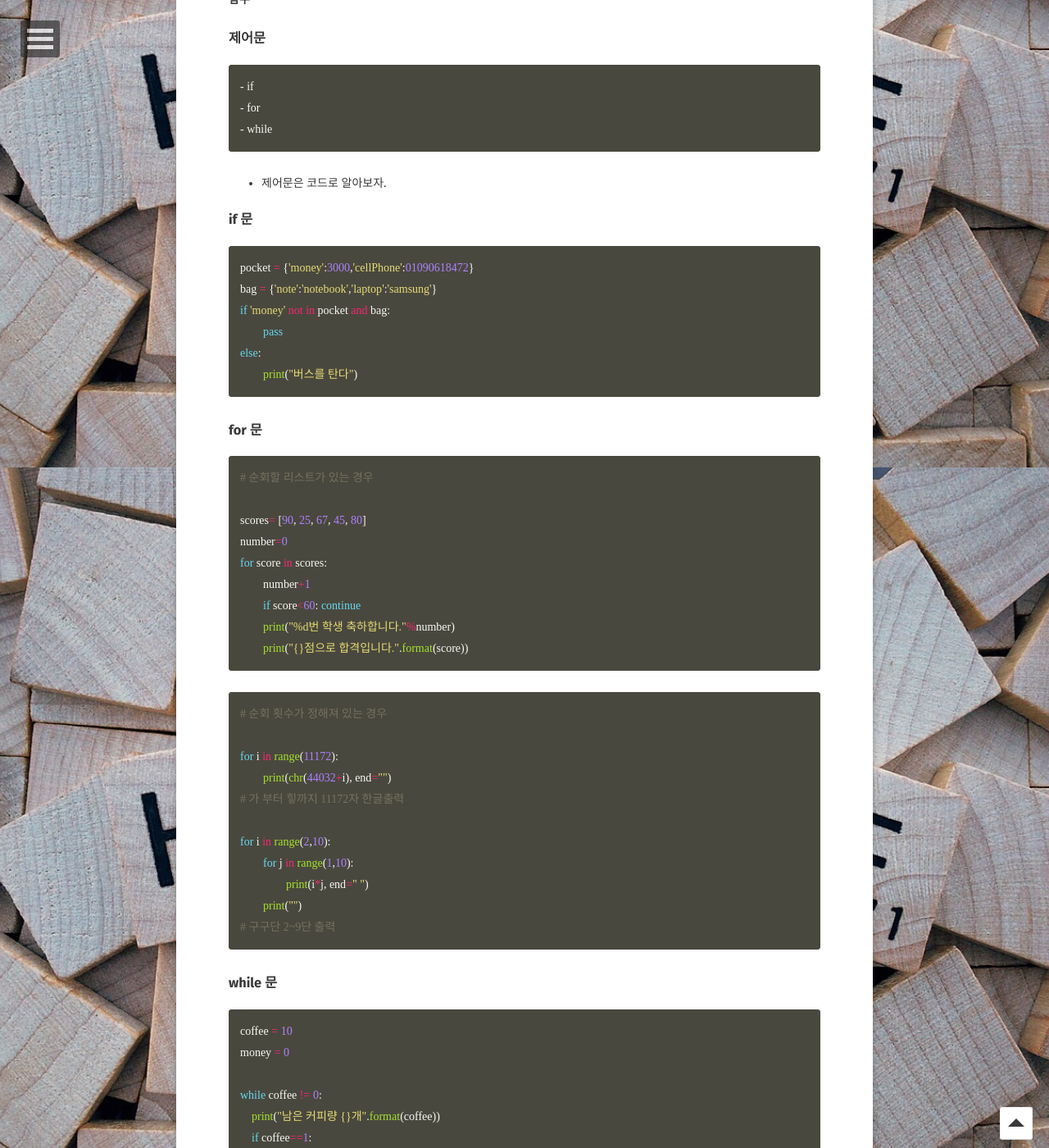
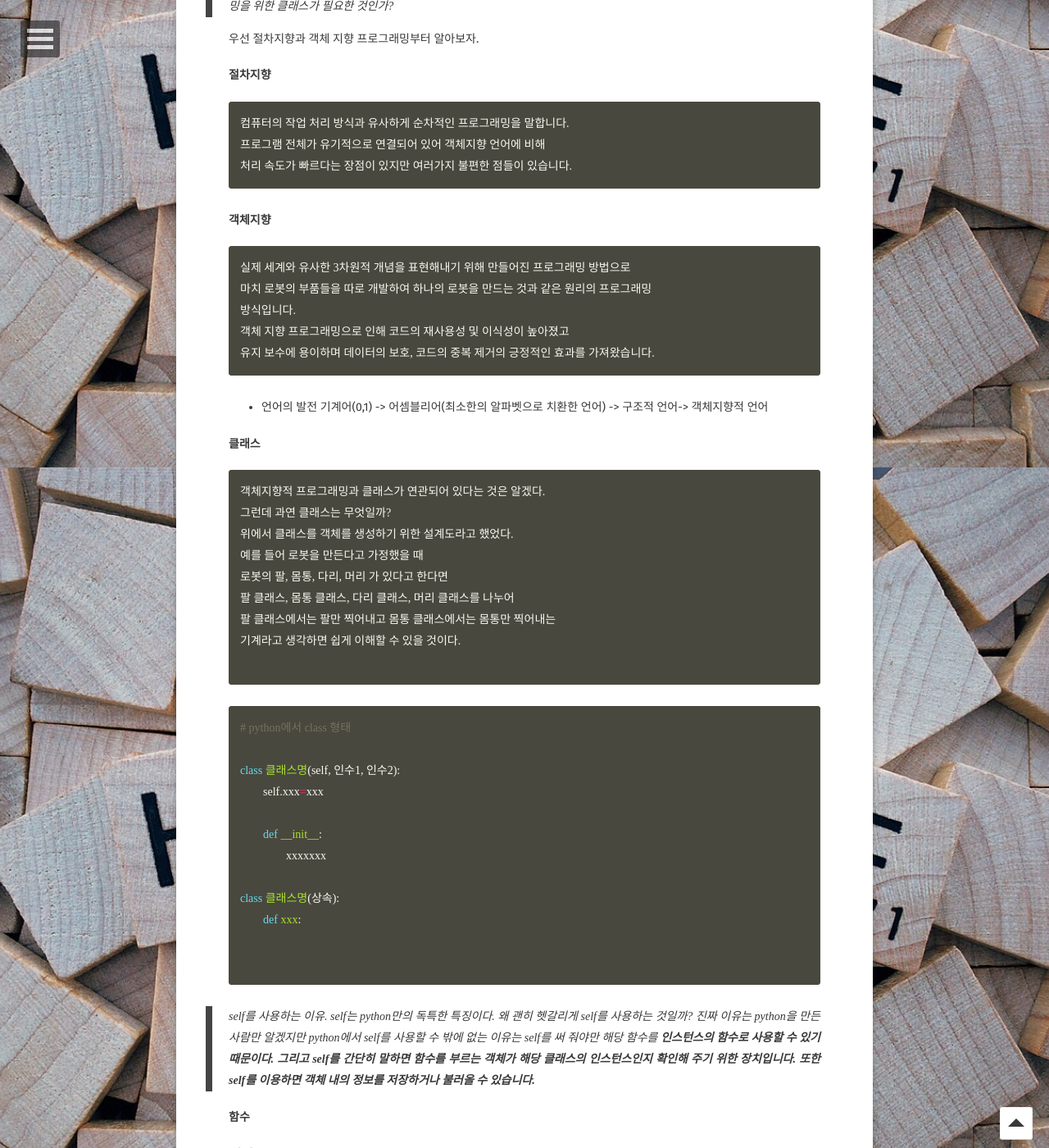
Before and after one commit to Jungjihyuk/JH_Life, a Jekyll site: the page built from _posts/2019-01-23-python.md, in a window 1280 px wide and 1400 px high, scrolled down 3030 px. Shown: the whole window at 82% size. Built offline with Jekyll 4.4.1, drawn with Linux system fonts in a browser that asks for light colours; some web fonts are replaced; comment, search, counter and statistics services are not loaded; some of the changed text lies outside the part shown.

Commit message:
python 수정

````diff
--- a/_posts/2019-01-23-python.md
+++ b/_posts/2019-01-23-python.md
@@ -56,7 +56,67 @@ isinstance(b,int) => True (a가 int 클래스의 인스턴스 입니까?/Yes)
 ※ a==b a와 b가 같은 값을 가졌습니까? / No
 ```
 
+> 프로그래밍 언어에 클래스는 왜 있는걸까?
+c 언어 같은 경우 절차지향적 프로그래밍 언어로 클래스를 사용하지 않고도
+프로그래밍이 가능하다. (but 구조체와 함수 포인터를 활용하여 객체지향적 프로그래밍 가능)
+그렇다면 왜 굳이 객체지향적 프로그래밍을 위한 클래스가 필요한 것인가?
+
+우선 절차지향과 객체 지향 프로그래밍부터 알아보자.
+#### 절차지향
+```
+컴퓨터의 작업 처리 방식과 유사하게 순차적인 프로그래밍을 말합니다.
+프로그램 전체가 유기적으로 연결되어 있어 객체지향 언어에 비해
+처리 속도가 빠르다는 장점이 있지만 여러가지 불편한 점들이 있습니다.
+```
+
+#### 객체지향
+```
+실제 세계와 유사한 3차원적 개념을 표현해내기 위해 만들어진 프로그래밍 방법으로
+마치 로봇의 부품들을 따로 개발하여 하나의 로봇을 만드는 것과 같은 원리의 프로그래밍
+방식입니다.
+객체 지향 프로그래밍으로 인해 코드의 재사용성 및 이식성이 높아졌고
+유지 보수에 용이하며 데이터의 보호, 코드의 중복 제거의 긍정적인 효과를 가져왔습니다.
+```
+* 언어의 발전
+기계어(0,1) -> 어셈블리어(최소한의 알파벳으로 치환한 언어) -> 구조적 언어-> 객체지향적 언어
+
+
 #### 클래스
+```
+객체지향적 프로그래밍과 클래스가 연관되어 있다는 것은 알겠다.
+그런데 과연 클래스는 무엇일까?
+위에서 클래스를 객체를 생성하기 위한 설계도라고 했었다.
+예를 들어 로봇을 만든다고 가정했을 때
+로봇의 팔, 몸통, 다리, 머리 가 있다고 한다면
+팔 클래스, 몸통 클래스, 다리 클래스, 머리 클래스를 나누어
+팔 클래스에서는 팔만 찍어내고 몸통 클래스에서는 몸통만 찍어내는
+기계라고 생각하면 쉽게 이해할 수 있을 것이다.
+
+```
+```python
+# python에서 class 형태
+
+class 클래스명(self, 인수1, 인수2):
+	self.xxx=xxx
+
+	def __init__:
+		xxxxxxx
+
+class 클래스명(상속):
+	def xxx:
+
+
+```
+> self를 사용하는 이유.
+  self는 python만의 독특한 특징이다.
+  왜 괜히 헷갈리게 self를 사용하는 것일까?
+  진짜 이유는 python을 만든사람만 알겠지만
+  python에서 self를 사용할 수 밖에 없는 이유는
+  self를 써 줘야만 해당 함수를 <strong>인스턴스의 함수<strong>로 사용할 수 있기 때문이다.
+  그리고 self를 간단히 말하면 함수를 부르는 객체가 해당 클래스의 인스턴스인지 확인해
+  주기 위한 장치입니다.
+  또한 self를 이용하면 객체 내의 정보를 저장하거나 불러올 수 있습니다.
+
 
 
 #### 함수
````
